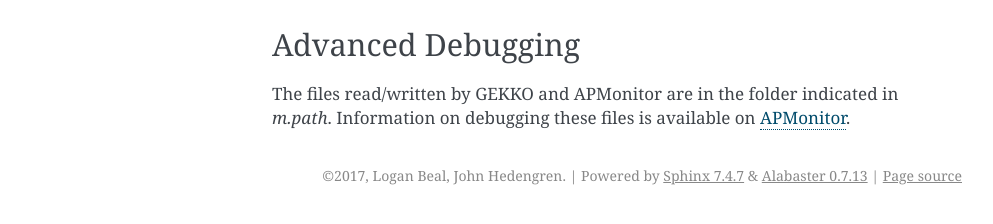
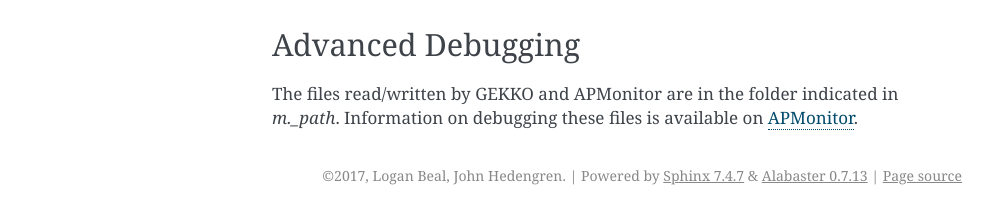
Before and after one commit to BYU-PRISM/GEKKO, a Sphinx documentation site: the page built from docs/support.rst, in a window 1280 px wide. Shown: the part 431-655 px from the top of the page, without its empty margins (148-1141 px from the left). Built offline with Sphinx 7.4.7, drawn with Linux system fonts in a browser that asks for light colours.

```diff
--- a/docs/global.rst
+++ b/docs/global.rst
@@ -167,7 +167,7 @@ Description: CSV write: 0=Off, 1=Write results.csv, 2=Write results_all.csv
 Explanation: CSV_WRITE is an option that controls how much information is written to results files.
 When it is 0 (OFF), no result files are written. This may be desirable to further reduce the time associated with solution post-processing.
 When CSV_WRITE=1, a file results.csv is written with all of the constants, parameters, and variables. The data is written in a row oriented form with each row header as the name and subsequent column values are the values at each of the time points requested in the input data file. The values from results.csv are automatically loaded back to the GEKKO variables' attribute `value`.
-When CSV_WRITE=2, another file named results_all.csv is produced that contains not only the endpoints but also the intermediate collocation nodes of the solution. This data file is saved in the model path, visible by `print(m.path)`.
+When CSV_WRITE=2, another file named results_all.csv is produced that contains not only the endpoints but also the intermediate collocation nodes of the solution. This data file is saved in the model path, visible by `print(m._path)`.
 
 
 .. _ctrlmode:
--- a/docs/model_methods.rst
+++ b/docs/model_methods.rst
@@ -306,7 +306,7 @@ These are GEKKO model attributes used internally. They are not intended for exte
 
     The name of the model as a string. Used in local temporary file name and application name for remote solves. This is set by the optional argument `name` when intializing a model. Default names include the model `id` attribute to maintain unique names.
 
-.. py:attribute::   path
+.. py:attribute::   _path
 
     The absolute path of the temporary file used to store all input/output files for the APMonitor executable.
 
--- a/docs/support.rst
+++ b/docs/support.rst
@@ -19,4 +19,4 @@ Further clarification regarding the APMonitor functionality on the back end of G
 Advanced Debugging
 ------------------
 
-The files read/written by GEKKO and APMonitor are in the folder indicated in `m.path`. Information on debugging these files is available on `APMonitor <http://apmonitor.com/wiki/>`_.
+The files read/written by GEKKO and APMonitor are in the folder indicated in `m._path`. Information on debugging these files is available on `APMonitor <http://apmonitor.com/wiki/>`_.
```
